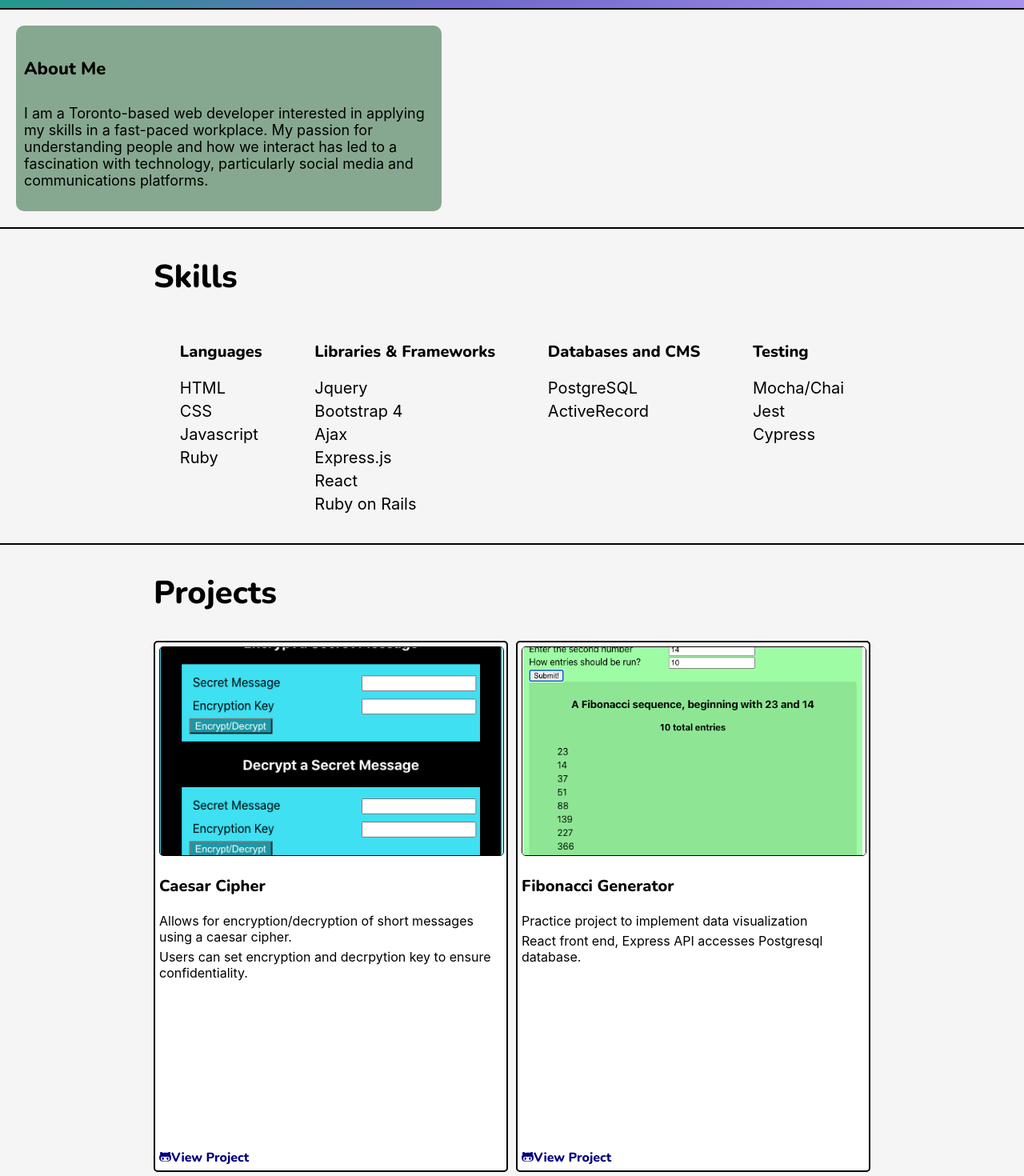
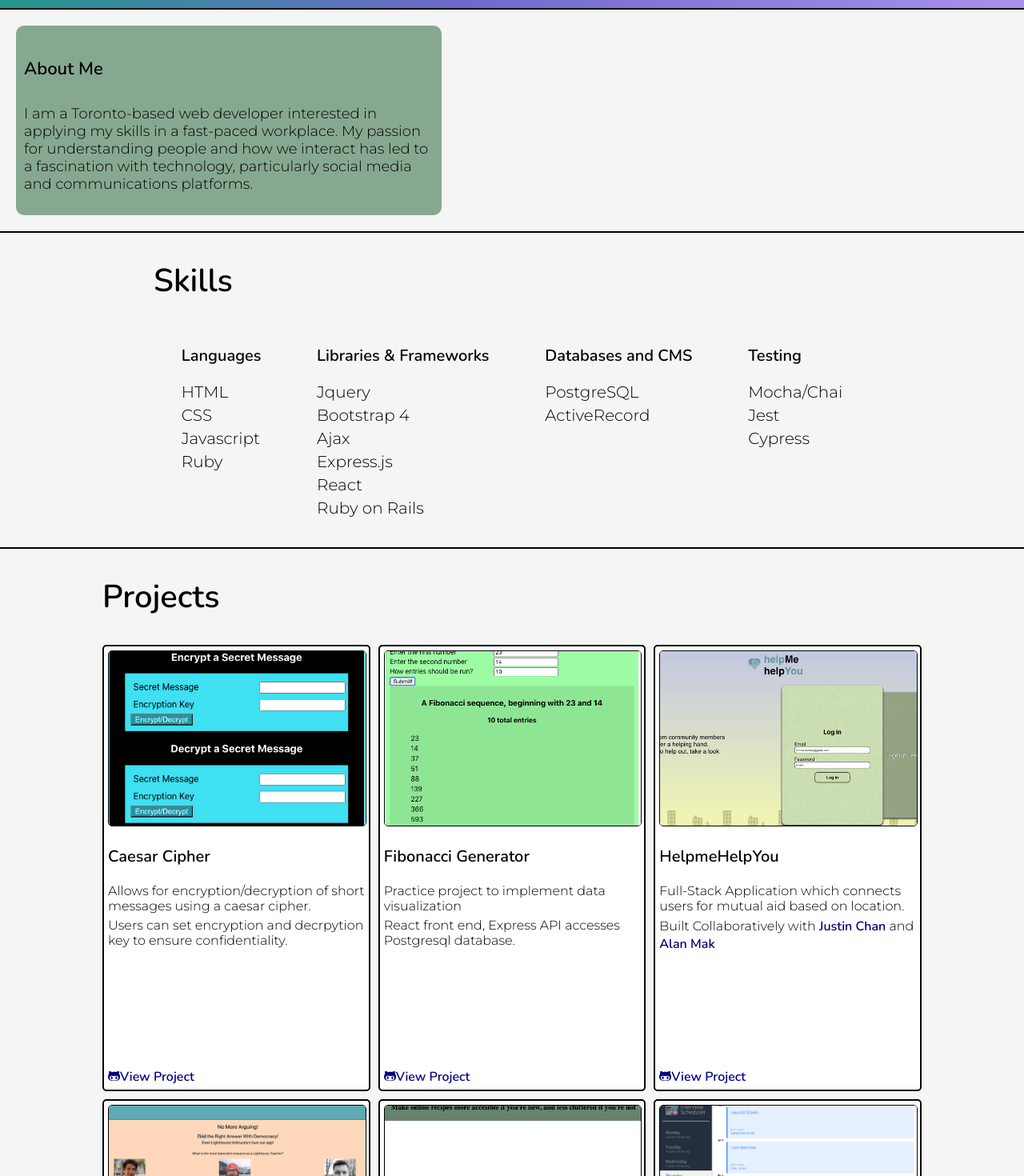
Before and after one commit to CD-Mackay/CD-Mackay.github.io, a React (Create React App) app: page / in a window 1280 px wide. Shown: the part 820-2290 px from the top of the page at 80% size. Built offline with nearby package versions, Linux system fonts and the light colour scheme.

Commit message:
add paragraph font

```diff
--- a/src/Components/Projects.jsx
+++ b/src/Components/Projects.jsx
@@ -27,9 +27,9 @@
                        title={"HelpmeHelpYou"}
                        description={"Full-Stack Application which connects users for mutual aid based on location."}
                        stack={<li>Built Collaboratively with
-                                <a href="https://github.com/justinkwanchan" target="blank">Justin Chan
+                                <a href="https://github.com/justinkwanchan" target="blank"> Justin Chan
                                 </a> and
-                                <a href="https://github.com/alan-mak" target="blank">Alan Mak
+                                <a href="https://github.com/alan-mak" target="blank"> Alan Mak
                                 </a>
                               </li>}
                        url={"https://github.com/alan-mak/HelpMeHelpYou"}/>
@@ -37,7 +37,7 @@
                        title={"Litevote"}
                        description={"Jquery/Express application which helps users make group decisions."}
                        stack={<li>Built collaboratively with
-                                <a href="https://github.com/alan-mak" target="blank">Alan Mak
+                                <a href="https://github.com/alan-mak" target="blank"> Alan Mak
                                 </a>
                               </li>}
                        url={"https://github.com/alan-mak/LiteVote"}/>
--- a/src/Components/styles.scss
+++ b/src/Components/styles.scss
@@ -1,5 +1,4 @@
-@import url('https://fonts.googleapis.com/css2?family=Nunito:wght@800&display=swap');
-
+@import url('https://fonts.googleapis.com/css2?family=Montserrat:wght@300&family=Nunito:wght@600&display=swap');
 a {
   text-decoration: none;
   color: #000080;
@@ -63,6 +62,9 @@
   background-color: #87A890;
   padding: 10px;
   border-radius: 10px;
+  p {
+    font-family: 'Montserrat', sans-serif;
+  }
 }
 
 .dark-icon {
@@ -182,6 +184,9 @@
   background-color: white;
   border-radius: 5px;
   position: relative;
+  li {
+    font-family: 'Montserrat', sans-serif;
+  }
 }
 
 .project-square:hover {
@@ -197,9 +202,6 @@
 }
 
 #projects-grid {
-  // display: grid;
-  // grid-template-columns: repeat(auto-fill, minmax(300px, 1fr));
-  // grid-gap: 10px;
   display: flex;
   flex-direction: column;
 }
@@ -223,6 +225,7 @@
   list-style: none;
   padding-left: 0;
   font-size: 20px;
+  font-family: 'Montserrat', sans-serif;
 }
 
 .wrapper {
@@ -262,6 +265,6 @@
   }
 
   #projects {
-    max-width: 70vw;
+    max-width: 80vw;
   }
 }
```
